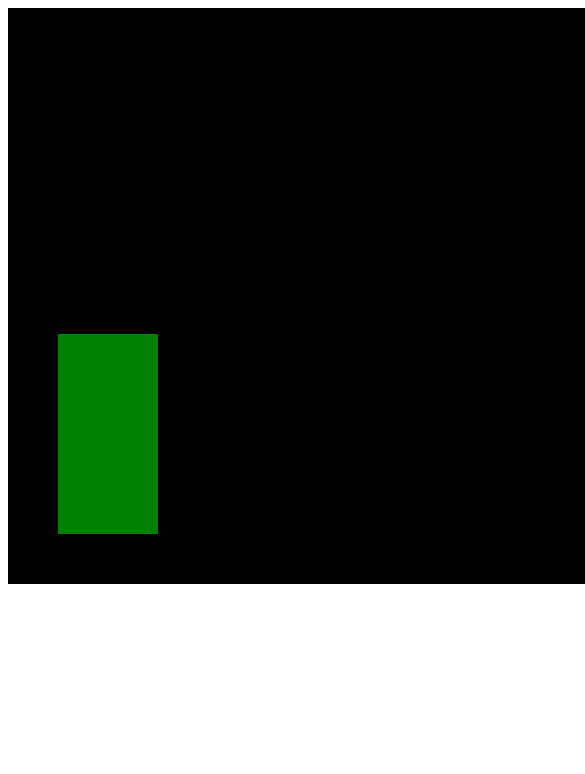
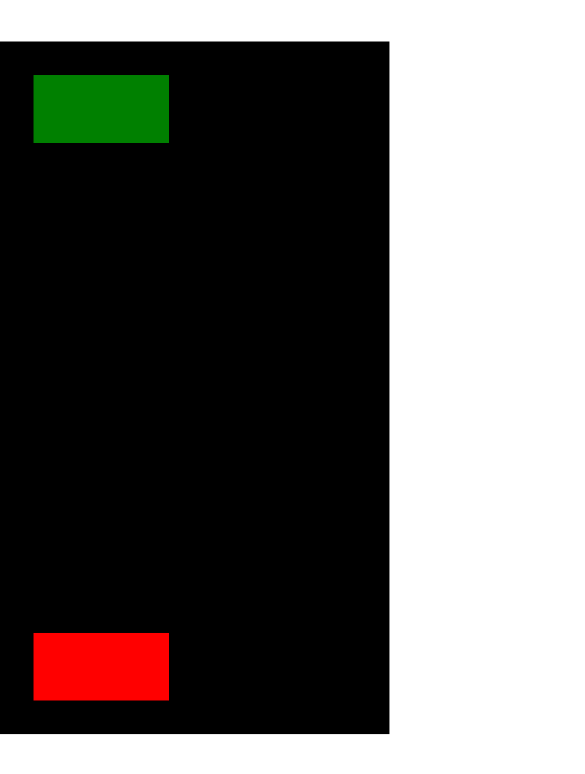
Before and after one commit to MarkosMartinez/ProyectoDAW, a plain HTML site: page index.html in a window 390 px wide. Shown: the top 774 px of the page, 585 px wide, since content can reach past the window. Drawn offline with Linux system fonts and the light colour scheme.

Commit message:
pruebas rotando para movil

```diff
--- a/index.html
+++ b/index.html
@@ -6,7 +6,21 @@
     <title>Document</title>
 </head>
 <body>
-    <canvas id="canvas" width="1024" height="576"></canvas>
+    <style>
+        @media (max-width: 500px) {
+            #canvas-container {
+                height: 100vh;
+            }
+            #canvas {
+                transform: rotate(90deg);
+                width: 100vh;
+                height: 100vw;
+            }
+        }
+    </style>
+    <div id="canvas-container" style="display: flex; align-items: center; justify-content: center; height: 90vh;">
+        <canvas id="canvas" width="1024" height="576"></canvas>
+    </div>
     <script src="sprite.js"></script>
     <script src="index.js"></script>
 </body>
```
